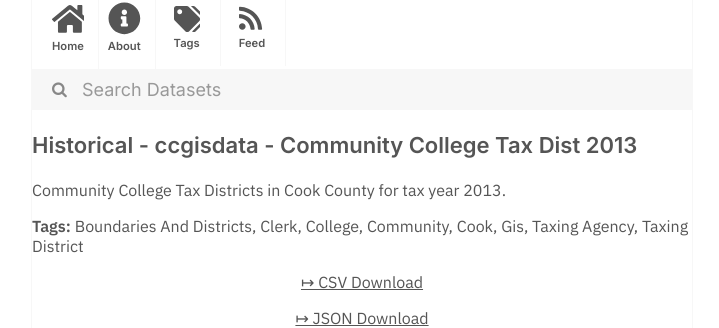
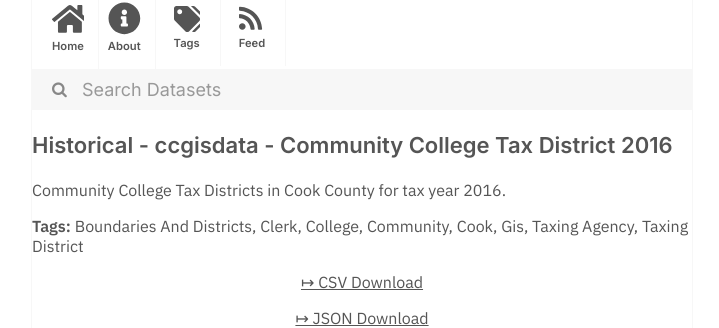
Before and after one commit to dayda-entities/cook-county-of-illinois, a Jekyll site: the page built from _posts/2020-11-10-historical-ccgisdata-community.md, in a window 1280 px wide. Shown: the part 216-544 px from the top of the page, without its empty margins (278-997 px from the left). Built offline with Jekyll 4.4.1, drawn with Linux system fonts in a browser that asks for light colours.

Commit message:
Publish Data

```diff
--- a/_posts/2020-11-10-historical-ccgisdata-community.md
+++ b/_posts/2020-11-10-historical-ccgisdata-community.md
@@ -1,7 +1,7 @@
 ---
-title: Historical - ccgisdata - Community College Tax Dist 2013
-created: '2020-11-10T16:57:10.304562'
-modified: '2020-11-10T16:57:10.304573'
+title: Historical - ccgisdata - Community College Tax District 2016
+created: '2020-11-10T16:57:13.414490'
+modified: '2020-11-10T16:57:13.414500'
 state: active
 type: dataset
 tags:
@@ -16,10 +16,10 @@ tags:
 groups:
   - Local Government
 csv_url: >-
-  https://datacatalog.cookcountyil.gov/api/views/shgj-qeea/rows.csv?accessType=DOWNLOAD
+  https://datacatalog.cookcountyil.gov/api/views/b8q9-dfei/rows.csv?accessType=DOWNLOAD
 json_url: >-
-  https://datacatalog.cookcountyil.gov/api/views/shgj-qeea/rows.json?accessType=DOWNLOAD
+  https://datacatalog.cookcountyil.gov/api/views/b8q9-dfei/rows.json?accessType=DOWNLOAD
 layout: post
 
 ---
-Community College Tax Districts in Cook County for tax year 2013.
+Community College Tax Districts in Cook County for tax year 2016.
```
